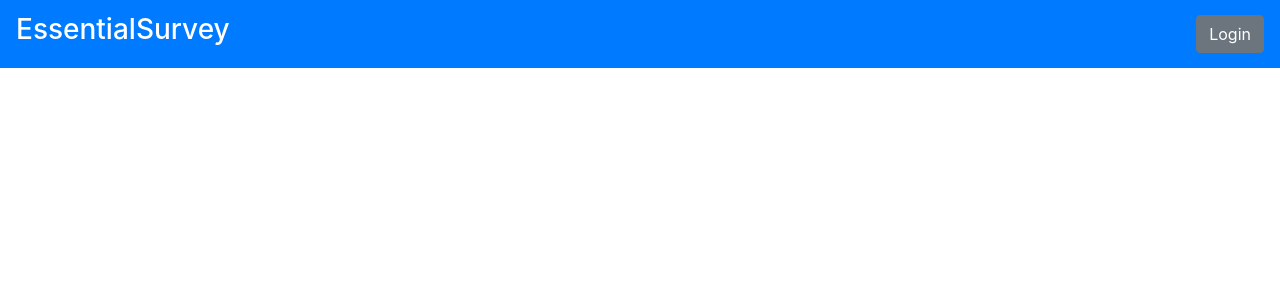
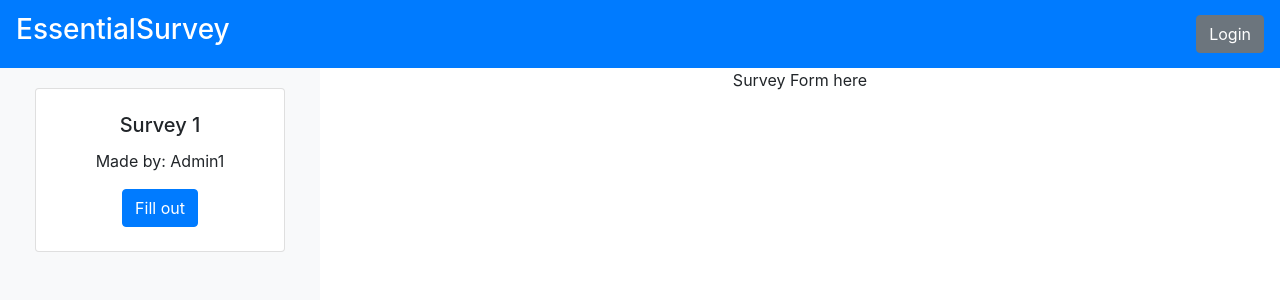
Before and after one commit to ThePiromaximus/survey-webapp, a React (Create React App) app in the folder client/: page / in a window 1280 px wide. Shown: the top 300 px of the page. Built offline with nearby package versions, Linux system fonts and the light colour scheme.

Commit message:
feat: added SurveysList and SurveyPreview

```diff
--- a/client/src/App.js
+++ b/client/src/App.js
@@ -1,11 +1,23 @@
 import './App.css';
 import 'bootstrap/dist/css/bootstrap.min.css';
 import NavigationBar from './NavigationBar';
+import SurveysList from './LeftBar.js';
+import { Container, Col, Row } from "react-bootstrap";
 
 function App() {
   return (
     <div className="App">
       <NavigationBar></NavigationBar>
+      <Container fluid className="min-vh-100">
+        <Row>
+          <Col md={3} className="p-3 bg-light" id="LeftBar">
+            <SurveysList></SurveysList>
+          </Col>
+          <Col md={9} className="min-vh-100">
+            Survey Form here
+          </Col>
+        </Row>
+      </Container>
     </div>
   );
 }
--- /dev/null
+++ b/client/src/LeftBar.js
@@ -0,0 +1,27 @@
+import { Card, Container, Button } from "react-bootstrap";
+
+function SurveyPreview() {
+    return (
+        <>
+            <Card className = "m-1 p-1">
+                <Card.Body>
+                    <Card.Title>Survey 1</Card.Title>
+                    <Card.Text>
+                        Made by: Admin1
+                    </Card.Text>
+                    <Button variant="primary">Fill out</Button>
+                </Card.Body>
+            </Card>
+        </>
+    );
+}
+
+function SurveysList() {
+    return (
+        <Container fluid>
+            <SurveyPreview></SurveyPreview>
+        </Container>
+    );
+}
+
+export default SurveysList;
```
